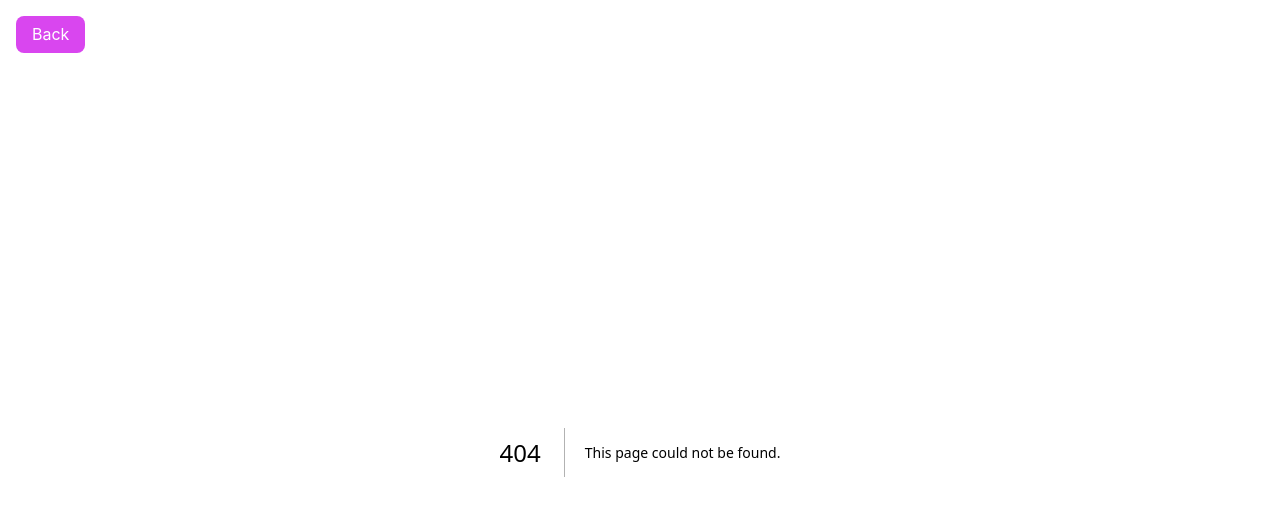
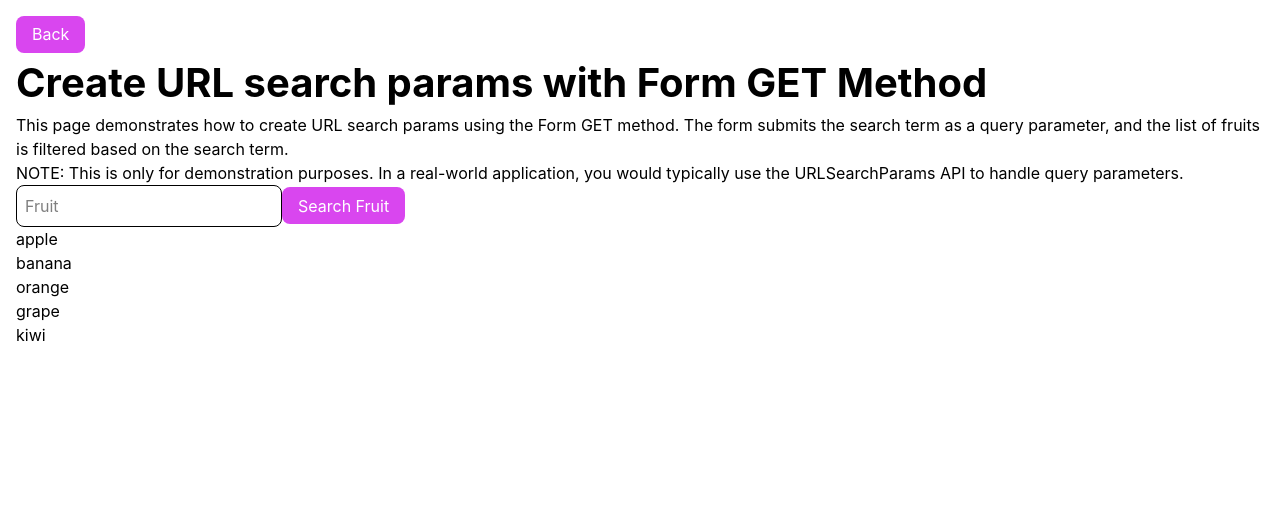
Before and after one commit to emanuelefavero/react-19, a Next.js app: page /url-params-get-form in a window 1280 px wide. Before the commit this address had no page. Shown: the top 516 px of the page. Built offline with nearby package versions, Linux system fonts and the light colour scheme.

Commit message:
feat: add url-params-get-form

```diff
--- a/app/page.js
+++ b/app/page.js
@@ -52,6 +52,9 @@ export default function Home() {
           <li>
             <Link href='/use-transition'>useTransition</Link>
           </li>
+          <li>
+            <Link href='/url-params-get-form'>URL params get form</Link>
+          </li>
         </ul>
       </nav>
     </>
--- /dev/null
+++ b/app/url-params-get-form/page.js
@@ -0,0 +1,48 @@
+'use client'
+
+import { useSearchParams } from 'next/navigation'
+
+const fruits = ['apple', 'banana', 'orange', 'grape', 'kiwi']
+
+export default function Page() {
+  const searchParams = useSearchParams()
+  const fruit = searchParams.get('fruit')
+
+  const filteredFruits = fruit
+    ? fruits.filter((f) => f.toLowerCase().includes(fruit.toLowerCase()))
+    : fruits
+
+  return (
+    <>
+      <h1>Create URL search params with Form GET Method</h1>
+
+      <p>
+        This page demonstrates how to create URL search params using the Form
+        GET method. The form submits the search term as a query parameter, and
+        the list of fruits is filtered based on the search term.
+      </p>
+
+      <p>
+        NOTE: This is only for demonstration purposes. In a real-world
+        application, you would typically use the URLSearchParams API to handle
+        query parameters.
+      </p>
+
+      <form method='get' action='/url-params-get-form'>
+        <input
+          type='text'
+          name='fruit'
+          placeholder='Fruit'
+          defaultValue={fruit || ''}
+        />
+        <button type='Submit'>Search Fruit</button>
+      </form>
+
+      <ul>
+        {filteredFruits.map((f) => (
+          <li key={f}>{f}</li>
+        ))}
+      </ul>
+    </>
+  )
+}
```
